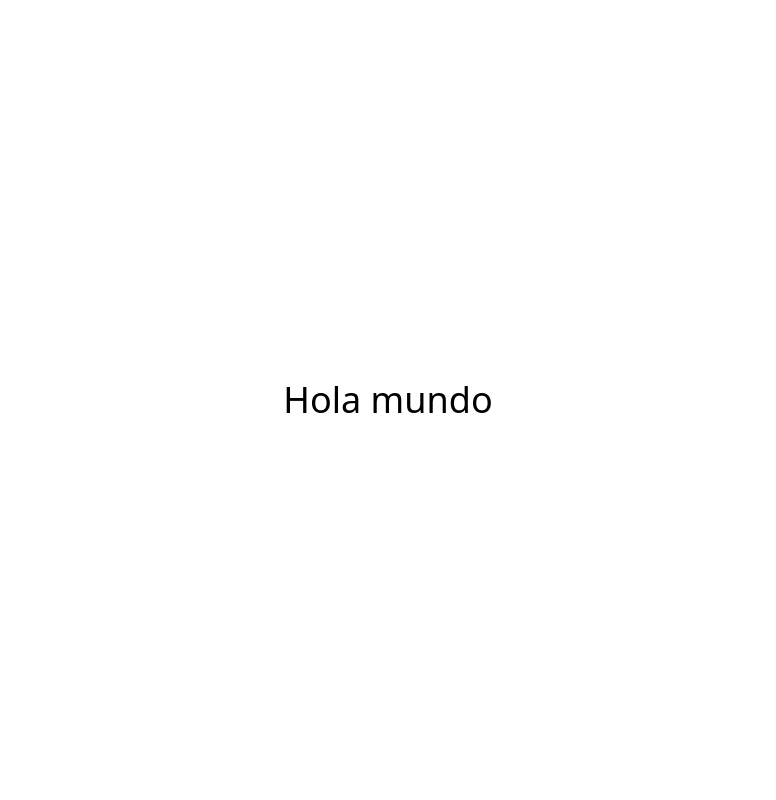
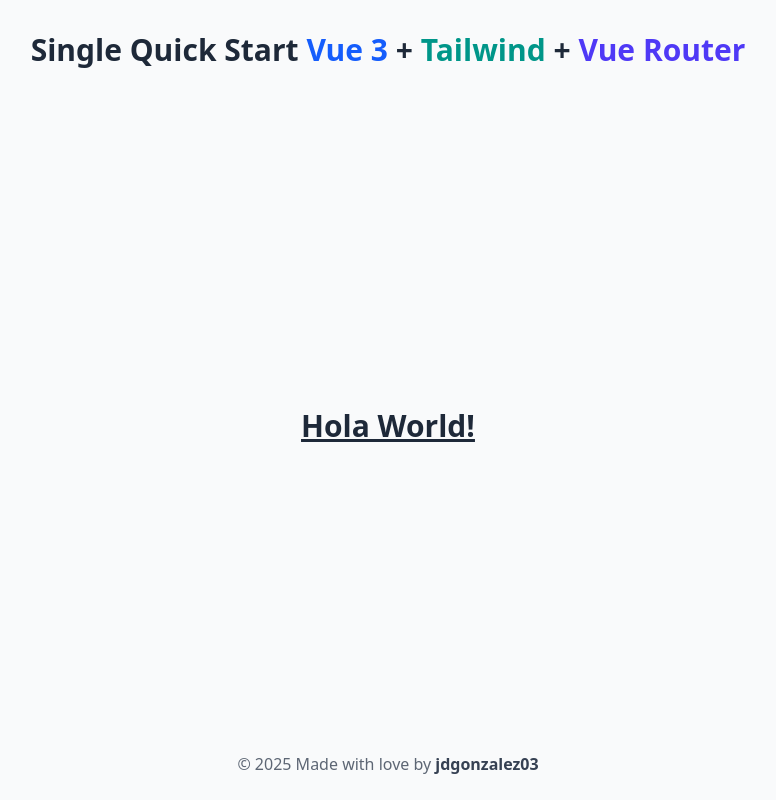
Before and after one commit to jdgonzalez03/habit-crew, a Vue app: page / in a window 1280 px wide. Shown: the whole page, without its empty margins (252-1028 px from the left). Built offline with nearby package versions, Linux system fonts and the light colour scheme; the HTML template or start-up script is replaced by a standard one.

Commit message:
Feature: Add vue router basic config

```diff
--- a/package.json
+++ b/package.json
@@ -18,7 +18,8 @@
   "dependencies": {
     "@tailwindcss/vite": "^4.1.14",
     "tailwindcss": "^4.1.14",
-    "vue": "^3.5.22"
+    "vue": "^3.5.22",
+    "vue-router": "^4.5.1"
   },
   "devDependencies": {
     "@tsconfig/node22": "^22.0.2",
--- a/src/App.vue
+++ b/src/App.vue
@@ -1,7 +1,26 @@
-<script setup lang="ts"></script>
+<script setup lang="ts">
+import { RouterView } from 'vue-router'
+</script>
 
 <template>
-  <div class="h-screen flex items-center">
-    <h1 class="text-4xl mx-auto text-center">Hola mundo</h1>
+  <div class="flex flex-col min-h-screen bg-gray-50 text-gray-800">
+    <header>
+      <h1 class="text-2xl md:text-3xl font-semibold mb-6 text-center py-8">
+        Single Quick Start
+        <span class="text-blue-600">Vue 3</span> + <span class="text-teal-600">Tailwind</span> +
+        <span class="text-indigo-600">Vue Router</span>
+      </h1>
+    </header>
+
+    <main class="flex-1 flex flex-col items-center justify-center">
+      <RouterView class="w-full" />
+    </main>
+
+    <footer class="flex justify-center items-center py-6 text-gray-700/80 text-sm md:text-base">
+      <p>
+        © 2025 Made with love by
+        <span class="text-gray-700 font-bold"> jdgonzalez03</span>
+      </p>
+    </footer>
   </div>
 </template>
--- a/src/main.ts
+++ b/src/main.ts
@@ -3,4 +3,8 @@
 import { createApp } from 'vue'
 import App from './App.vue'
 
-createApp(App).mount('#app')
+import router from './router'
+
+const app = createApp(App)
+app.use(router)
+app.mount('#app')
--- /dev/null
+++ b/src/pages/HelloView.vue
@@ -0,0 +1,5 @@
+<template>
+  <div class="flex items-center">
+    <h2 class="text-3xl font-bold underline m-auto">Hola World!</h2>
+  </div>
+</template>
--- /dev/null
+++ b/src/router/index.ts
@@ -0,0 +1,18 @@
+import { createRouter, createWebHistory } from 'vue-router'
+import HelloView from '@/pages/HelloView.vue'
+
+const routes = [
+  {
+    path: '/',
+    name: 'home',
+    component: HelloView,
+    default: true,
+  },
+]
+
+const router = createRouter({
+  history: createWebHistory(import.meta.env.BASE_URL),
+  routes,
+})
+
+export default router
```
Also changed, not shown: 1 other file (tests, documents, lock files or other folders).
